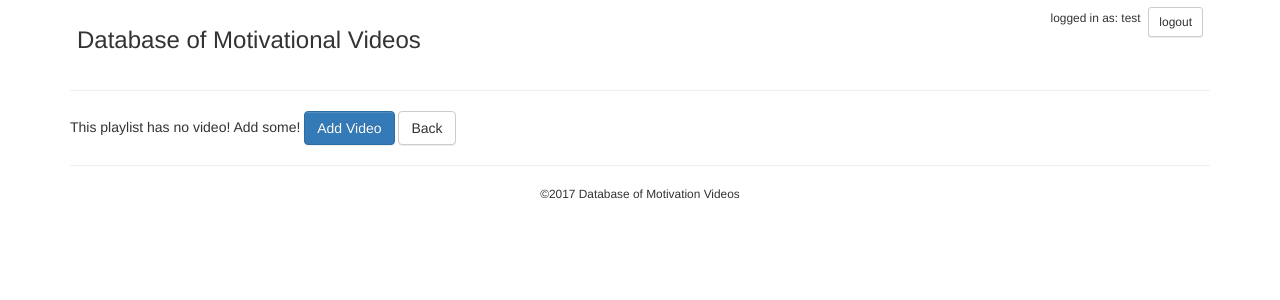
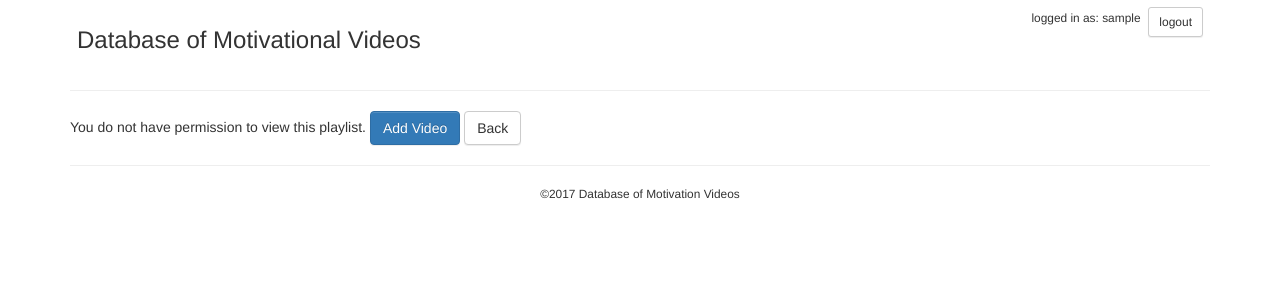
Before and after one commit to cameronsmith0320/CMSC389N-Motivational-Video-Database, a PHP site: page /videos.php?playlist_id=-3 in a window 1280 px wide. Shown: the top 300 px of the page. Run offline with PHP 8.4, Linux system fonts and the light colour scheme; the visitor is signed in with stand-in values (Sample User, id 1); data comes from the database, SQL or seed files in the repository.

Commit message:
Minor bug fixes for uploadVideo

```diff
--- a/db.php
+++ b/db.php
@@ -7,8 +7,8 @@
     $dbpassword = "terps";
     $database = "motivationaldb"; // max lengths in form to be updated with actual max lengths from database, if needed
     $table = "users";
-    $username = 'test';
-    //$username = $_SESSION['username'];
+    //$username = 'test';
+    $username = $_SESSION['username'];
 
     $db_connection = new mysqli($host, $user, $dbpassword, $database);
     if ($db_connection->connect_error) {
--- a/uploadVideo.php
+++ b/uploadVideo.php
@@ -33,7 +33,7 @@ CREATEPLAYLIST;
                     <select class="form-control" id="playlistSelect" name="playlistSelect">
 SELECTPLAYLIST;
             for($i = 0; $i < $num_rows; $i++){
-                $result -> data_seek(i);
+                $result -> data_seek($i);
                 $entry = $result->fetch_array(MYSQLI_ASSOC);
                 $playlistForm .= '<option value="'.$entry['playlist_id'].'">'.$entry['playlist_name'].'</option>';
             }
```
